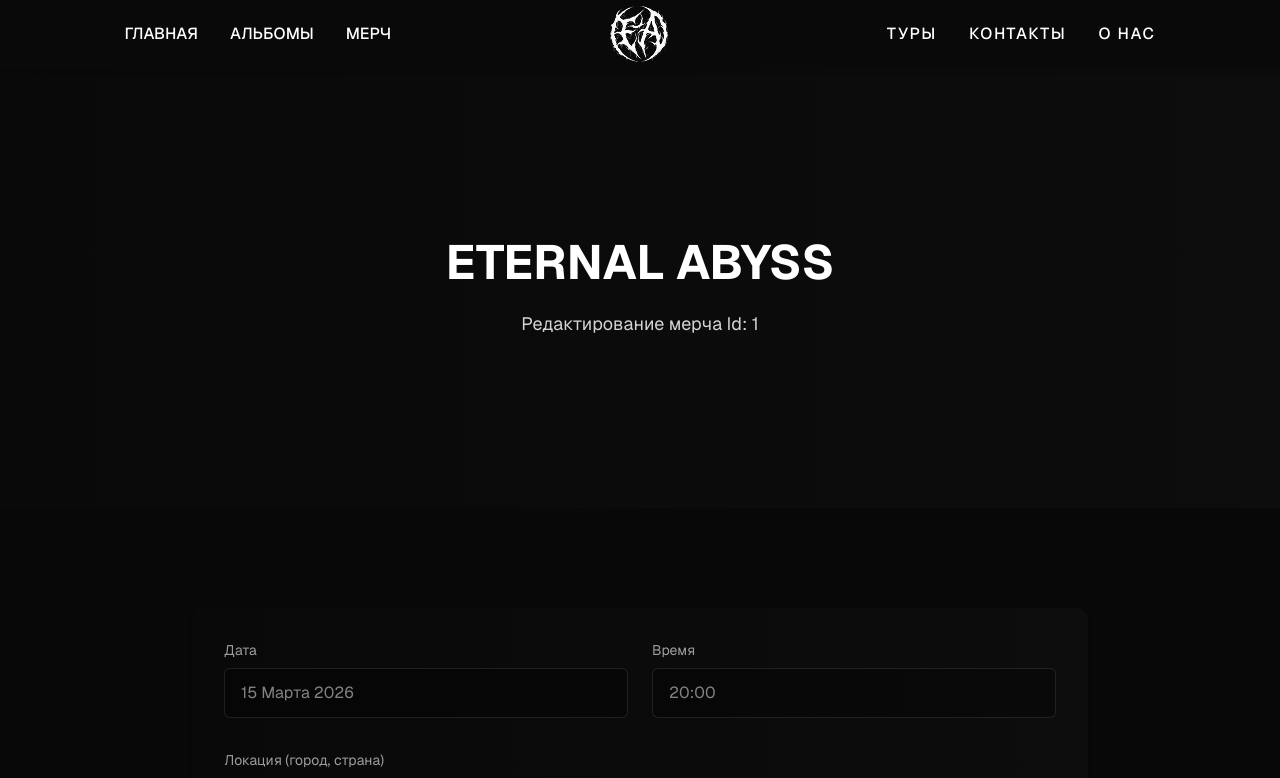
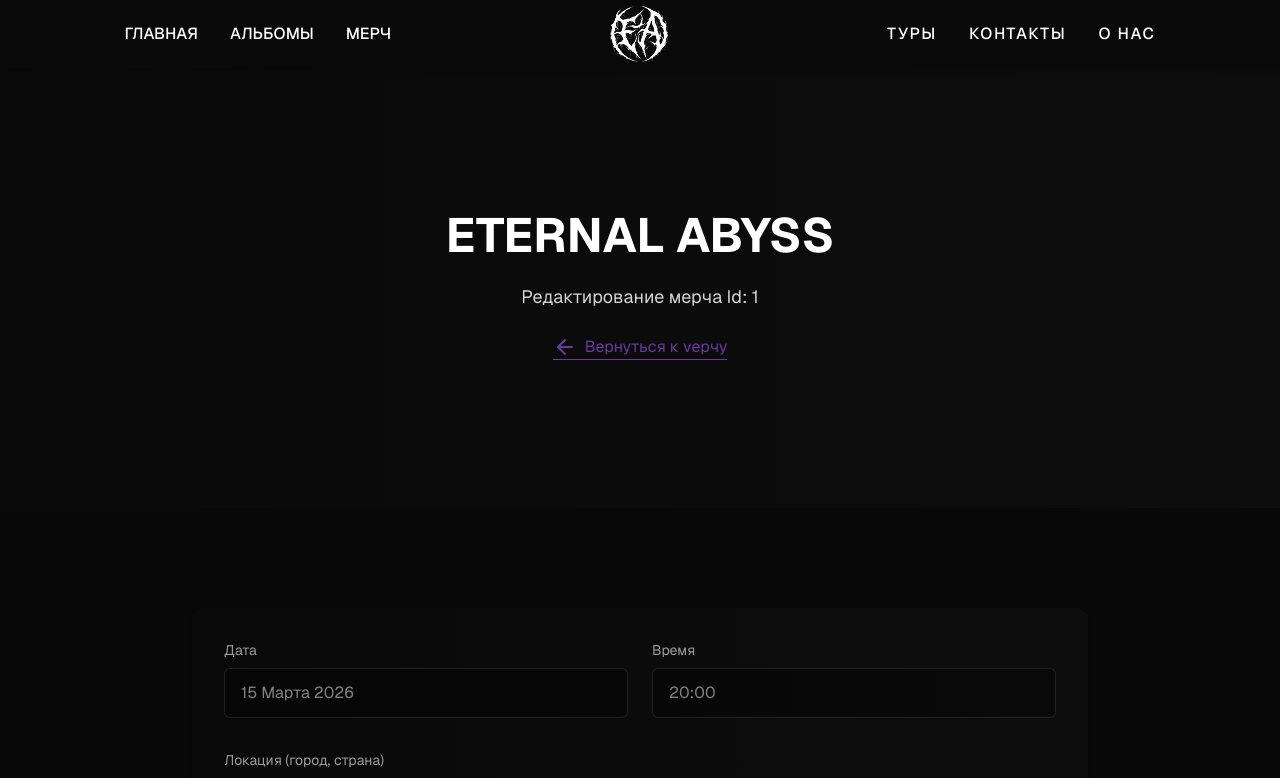
Before and after one commit to Bodich26/next-eternal-abyss, a Next.js app: page /admin/merch/1 in a window 1280 px wide. Shown: the top 778 px of the page. Built offline with nearby package versions, Linux system fonts and the light colour scheme; no server answers.

Commit message:
Create admin page navigation.

```diff
--- a/src/app/admin/albums/[id]/page.tsx
+++ b/src/app/admin/(hero-section)/albums/[id]/page.tsx
@@ -1,7 +1,9 @@
 import { getAlbumId } from "@/entities/albums";
 import { AlbumForm } from "@/features/album-form";
-import { Container } from "@/shared";
+import { Container, Links } from "@/shared";
 import { HeroTitle } from "@/widgets/hero-title";
+import { PUBLIC_ROUTES } from "@/../routes";
+import { ArrowLeft } from "lucide-react";
 
 type Props = {
   params: { id: string };
@@ -15,7 +17,15 @@ export default async function AlbumId({ params }: Props) {
       <HeroTitle
         title="Eternal Abyss"
         text={`Редактирование альбома Id: ${id}`}
-      />
+      >
+        <Links
+          text={"Вернуться к альбомам"}
+          href={`${PUBLIC_ROUTES.ADMIN}/${PUBLIC_ROUTES.ALBUMS}`}
+          size={"16px"}
+          Icon={ArrowLeft}
+          className="inline-flex flex-row-reverse items-center"
+        />
+      </HeroTitle>
 
       <section className="mt-[100px] max-md:mt-[30px] mb-16">
         <Container>
--- a/src/app/admin/albums/page.tsx
+++ b/src/app/admin/(hero-section)/albums/page.tsx
@@ -1,6 +1,8 @@
 import { AlbumItem, getAlbums } from "@/entities/albums";
-import { Container } from "@/shared";
+import { Container, Links } from "@/shared";
 import { HeroTitle } from "@/widgets/hero-title";
+import { PUBLIC_ROUTES } from "@/../routes";
+import { ArrowLeft } from "lucide-react";
 
 export default async function Albums() {
   const albumsData = await getAlbums({ isCached: false });
@@ -9,8 +11,16 @@ export default async function Albums() {
     <>
       <HeroTitle
         title="Eternal Abyss"
-        text="Админка для управления Альбомами."
-      />
+        text={"Админка для управления Альбомами."}
+      >
+        <Links
+          text={"Вернуться к админ списку"}
+          href={`${PUBLIC_ROUTES.ADMIN}`}
+          size={"16px"}
+          Icon={ArrowLeft}
+          className="inline-flex flex-row-reverse items-center"
+        />
+      </HeroTitle>
       <section className="mt-[100px] max-md:mt-[30px] mb-9">
         <Container>
           {!albumsData ||
--- a/src/app/admin/merch/[id]/page.tsx
+++ b/src/app/admin/(hero-section)/merch/[id]/page.tsx
@@ -1,4 +1,6 @@
-import { Container } from "@/shared";
+import { Container, Links } from "@/shared";
+import { PUBLIC_ROUTES } from "../../../../../../routes";
+import { ArrowLeft } from "lucide-react";
 import { HeroTitle } from "@/widgets/hero-title";
 
 type Props = {
@@ -8,10 +10,15 @@ export default async function MerchId({ params }: Props) {
   const id = (await params).id;
   return (
     <>
-      <HeroTitle
-        title="Eternal Abyss"
-        text={`Редактирование мерча Id: ${id}`}
-      />
+      <HeroTitle title="Eternal Abyss" text={`Редактирование мерча Id: ${id}`}>
+        <Links
+          text={"Вернуться к vерчу"}
+          href={`${PUBLIC_ROUTES.ADMIN}/${PUBLIC_ROUTES.MERCH}`}
+          size={"16px"}
+          Icon={ArrowLeft}
+          className="inline-flex flex-row-reverse items-center"
+        />
+      </HeroTitle>
 
       <section className="mt-[100px] max-md:mt-[30px] mb-16">
         <Container>
--- a/src/app/admin/merch/page.tsx
+++ b/src/app/admin/(hero-section)/merch/page.tsx
@@ -1,12 +1,22 @@
 import { getMerch, MerchItem } from "@/entities/merch";
-import { Container } from "@/shared";
+import { Container, Links } from "@/shared";
 import { HeroTitle } from "@/widgets/hero-title";
+import { PUBLIC_ROUTES } from "../../../../../routes";
+import { ArrowLeft } from "lucide-react";
 
 export default async function Merch() {
   const merchData = await getMerch({ isCached: false });
   return (
     <>
-      <HeroTitle title="Eternal Abyss" text="Админка для управления Мерчем." />
+      <HeroTitle title="Eternal Abyss" text={"Админка для управления Мерчем."}>
+        <Links
+          text={"Вернуться к админ списку"}
+          href={`${PUBLIC_ROUTES.ADMIN}`}
+          size={"16px"}
+          Icon={ArrowLeft}
+          className="inline-flex flex-row-reverse items-center"
+        />
+      </HeroTitle>
       <section className="mt-[100px] max-md:mt-[30px] mb-9">
         {!merchData ||
           (merchData.length === 0 && (
--- a/src/app/admin/tours/[id]/page.tsx
+++ b/src/app/admin/(hero-section)/tours/[id]/page.tsx
@@ -1,7 +1,9 @@
 import { getTourId } from "@/entities/tours";
 import { TourForm } from "@/features/tour-form";
-import { Container } from "@/shared";
+import { Container, Links } from "@/shared";
 import { HeroTitle } from "@/widgets/hero-title";
+import { PUBLIC_ROUTES } from "@/../routes";
+import { ArrowLeft } from "lucide-react";
 
 type Props = {
   params: { id: string };
@@ -12,7 +14,15 @@ export default async function TourId({ params }: Props) {
 
   return (
     <>
-      <HeroTitle title="Eternal Abyss" text={`Редактирование тура Id: ${id}`} />
+      <HeroTitle title="Eternal Abyss" text={`Редактирование тура Id: ${id}`}>
+        <Links
+          text={"Вернуться к турам"}
+          href={`${PUBLIC_ROUTES.ADMIN}/${PUBLIC_ROUTES.TOURS}`}
+          size={"16px"}
+          Icon={ArrowLeft}
+          className="inline-flex flex-row-reverse items-center"
+        />
+      </HeroTitle>
       <section className="mt-[100px] max-md:mt-[30px] mb-16">
         <Container>
           {currentTour ? (
--- a/src/app/admin/tours/page.tsx
+++ b/src/app/admin/(hero-section)/tours/page.tsx
@@ -1,12 +1,22 @@
 import { getTours, TourItem } from "@/entities/tours";
-import { Container } from "@/shared";
+import { Container, Links } from "@/shared";
 import { HeroTitle } from "@/widgets/hero-title";
+import { PUBLIC_ROUTES } from "@/../routes";
+import { ArrowLeft } from "lucide-react";
 
 export default async function Tours() {
   const toursData = await getTours({ isCached: false });
   return (
     <>
-      <HeroTitle title="Eternal Abyss" text="Админка для управления Турами." />
+      <HeroTitle title="Eternal Abyss" text={"Админка для управления Турами."}>
+        <Links
+          text={"Вернуться к админ списку"}
+          href={`${PUBLIC_ROUTES.ADMIN}`}
+          size={"16px"}
+          Icon={ArrowLeft}
+          className="inline-flex flex-row-reverse items-center"
+        />
+      </HeroTitle>
       <section className="mt-[100px] max-md:mt-[30px] mb-9">
         <Container>
           {!toursData ||
--- a/src/shared/ui/links.tsx
+++ b/src/shared/ui/links.tsx
@@ -1,3 +1,4 @@
+import clsx from "clsx";
 import { LucideIcon } from "lucide-react";
 import Link from "next/link";
 
@@ -10,12 +11,23 @@ type Props = {
   size: Size;
   Icon?: LucideIcon;
   sizeIcon?: SizeIcon;
+  className?: string;
 };
-export const Links = ({ href, text, size, Icon, sizeIcon }: Props) => {
+export const Links = ({
+  href,
+  text,
+  size,
+  Icon,
+  sizeIcon,
+  className,
+}: Props) => {
   return (
     <Link
       href={href}
-      className={`inline-flex items-center gap-2 text-accent border-accent border-b text-link-hover text-[${size}]`}
+      className={clsx(
+        `inline-flex items-center gap-2 text-accent border-accent border-b text-link-hover text-[${size}]`,
+        className,
+      )}
     >
       {text}
       {Icon && <Icon size={sizeIcon} />}
--- a/src/widgets/hero-title/ui/hero-title.tsx
+++ b/src/widgets/hero-title/ui/hero-title.tsx
@@ -1,9 +1,18 @@
-export const HeroTitle = ({ text, title }: { text: string; title: string }) => {
+export const HeroTitle = ({
+  text,
+  title,
+  children,
+}: {
+  text: string;
+  title: string;
+  children?: React.ReactNode;
+}) => {
   return (
     <section className="min-h-[55vh] flex items-center justify-center text-center main-gradient-90-deg">
       <div className="max-w-3xl space-y-6">
         <h1 className="text-5xl font-bold uppercase">{title}</h1>
         <p className="text-whites-200 text-lg">{text}</p>
+        {children}
       </div>
     </section>
   );
```
